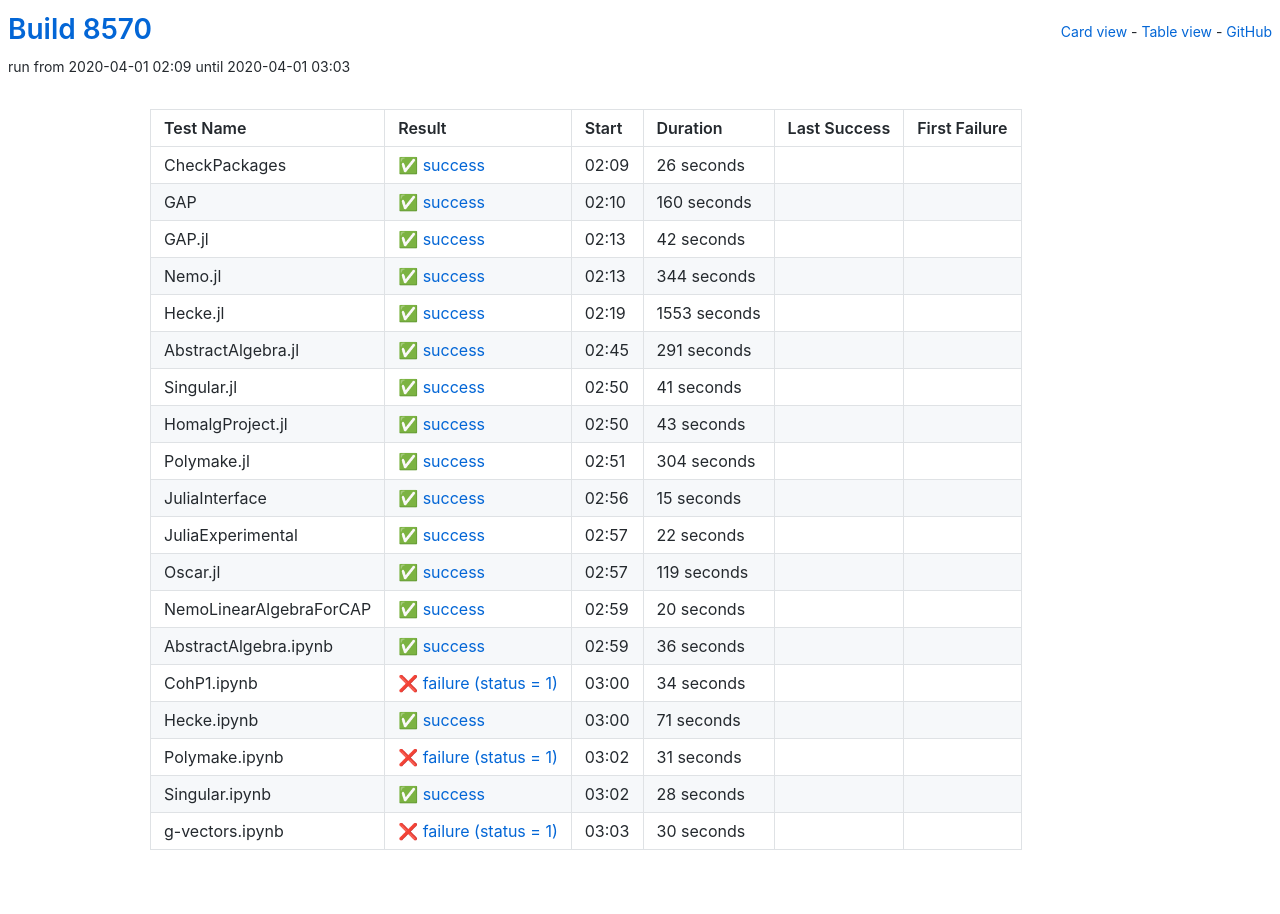
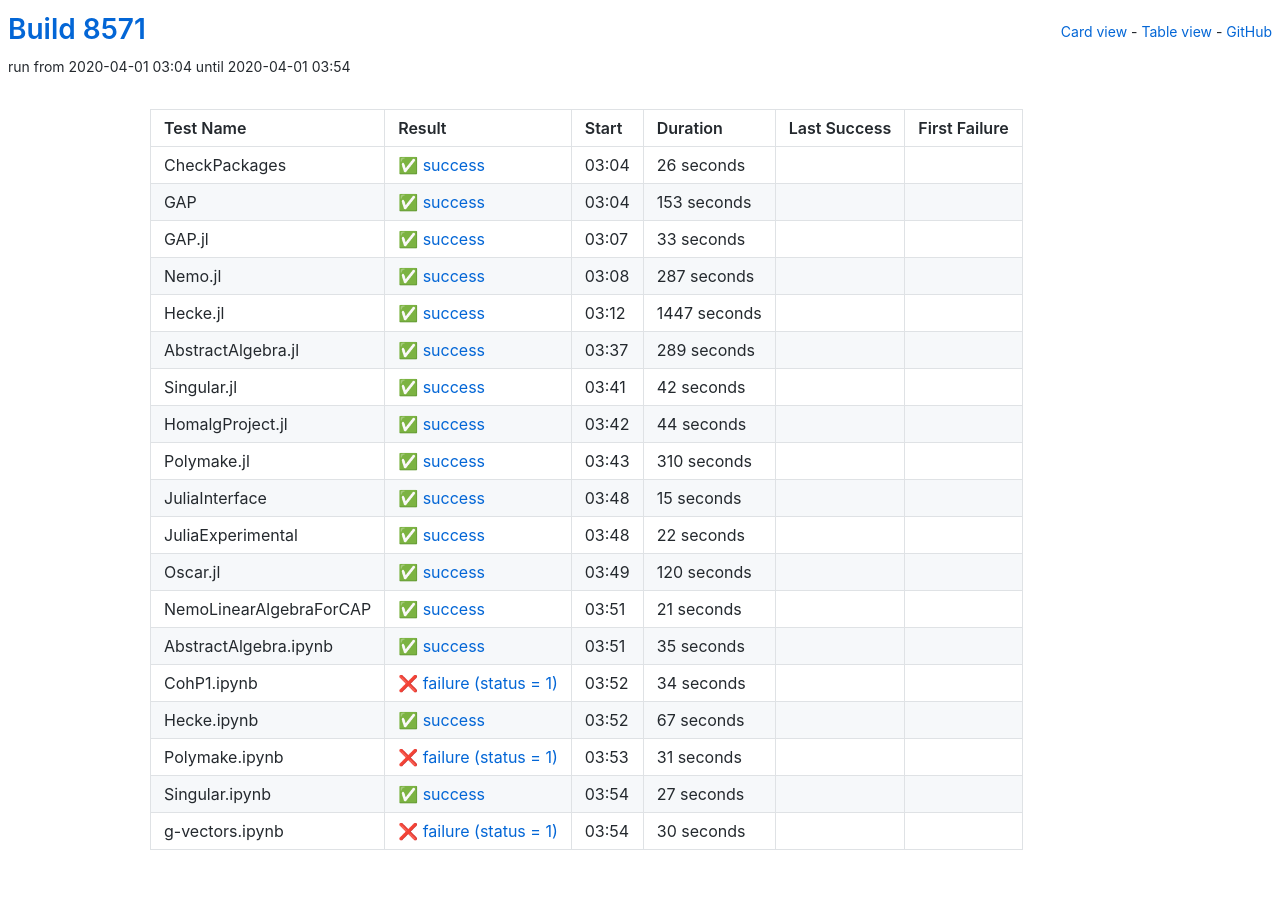
Before and after one commit to oscar-system/oscar-ci-status, a Jekyll site: the page built from table.html, in a window 1280 px wide. Built offline with Jekyll 4.4.1, drawn with Linux system fonts in a browser that asks for light colours.

Commit message:
Build 8571

```diff
--- a/_data/ci.yml
+++ b/_data/ci.yml
@@ -1,5 +1,5 @@
-build: 8570
-build_url: https://oscarci.mathematik.uni-kl.de/job/oscar/8570/
+build: 8571
+build_url: https://oscarci.mathematik.uni-kl.de/job/oscar/8571/
 job: oscar
 tests:
 - duration: 26
@@ -8,20 +8,64 @@ tests:
   first_failure_url: null
   last_success: false
   last_success_url: null
-  log: https://oscarci.mathematik.uni-kl.de/job/oscar/8570/artifact/logs/build-8570/CheckPackages.log
+  log: https://oscarci.mathematik.uni-kl.de/job/oscar/8571/artifact/logs/build-8571/CheckPackages.log
   name: CheckPackages
-  start: 2020-04-01 02:09
+  start: 2020-04-01 03:04
   status: success
   success: true
-- duration: 160
+- duration: 153
   exitcode: 0
   first_failure: false
   first_failure_url: null
   last_success: false
   last_success_url: null
-  log: https://oscarci.mathematik.uni-kl.de/job/oscar/8570/artifact/logs/build-8570/GAP.log
+  log: https://oscarci.mathematik.uni-kl.de/job/oscar/8571/artifact/logs/build-8571/GAP.log
   name: GAP
-  start: 2020-04-01 02:10
+  start: 2020-04-01 03:04
+  status: success
+  success: true
+- duration: 33
+  exitcode: 0
+  first_failure: false
+  first_failure_url: null
+  last_success: false
+  last_success_url: null
+  log: https://oscarci.mathematik.uni-kl.de/job/oscar/8571/artifact/logs/build-8571/GAP.jl.log
+  name: GAP.jl
+  start: 2020-04-01 03:07
+  status: success
+  success: true
+- duration: 287
+  exitcode: 0
+  first_failure: false
+  first_failure_url: null
+  last_success: false
+  last_success_url: null
+  log: https://oscarci.mathematik.uni-kl.de/job/oscar/8571/artifact/logs/build-8571/Nemo.jl.log
+  name: Nemo.jl
+  start: 2020-04-01 03:08
+  status: success
+  success: true
+- duration: 1447
+  exitcode: 0
+  first_failure: false
+  first_failure_url: null
+  last_success: false
+  last_success_url: null
+  log: https://oscarci.mathematik.uni-kl.de/job/oscar/8571/artifact/logs/build-8571/Hecke.jl.log
+  name: Hecke.jl
+  start: 2020-04-01 03:12
+  status: success
+  success: true
+- duration: 289
+  exitcode: 0
+  first_failure: false
+  first_failure_url: null
+  last_success: false
+  last_success_url: null
+  log: https://oscarci.mathematik.uni-kl.de/job/oscar/8571/artifact/logs/build-8571/AbstractAlgebra.jl.log
+  name: AbstractAlgebra.jl
+  start: 2020-04-01 03:37
   status: success
   success: true
 - duration: 42
@@ -30,75 +74,31 @@ tests:
   first_failure_url: null
   last_success: false
   last_success_url: null
-  log: https://oscarci.mathematik.uni-kl.de/job/oscar/8570/artifact/logs/build-8570/GAP.jl.log
-  name: GAP.jl
-  start: 2020-04-01 02:13
+  log: https://oscarci.mathematik.uni-kl.de/job/oscar/8571/artifact/logs/build-8571/Singular.jl.log
+  name: Singular.jl
+  start: 2020-04-01 03:41
   status: success
   success: true
-- duration: 344
+- duration: 44
   exitcode: 0
   first_failure: false
   first_failure_url: null
   last_success: false
   last_success_url: null
-  log: https://oscarci.mathematik.uni-kl.de/job/oscar/8570/artifact/logs/build-8570/Nemo.jl.log
-  name: Nemo.jl
-  start: 2020-04-01 02:13
+  log: https://oscarci.mathematik.uni-kl.de/job/oscar/8571/artifact/logs/build-8571/HomalgProject.jl.log
+  name: HomalgProject.jl
+  start: 2020-04-01 03:42
   status: success
   success: true
-- duration: 1553
+- duration: 310
   exitcode: 0
   first_failure: false
   first_failure_url: null
   last_success: false
   last_success_url: null
-  log: https://oscarci.mathematik.uni-kl.de/job/oscar/8570/artifact/logs/build-8570/Hecke.jl.log
-  name: Hecke.jl
-  start: 2020-04-01 02:19
-  status: success
-  success: true
-- duration: 291
-  exitcode: 0
-  first_failure: false
-  first_failure_url: null
-  last_success: false
-  last_success_url: null
-  log: https://oscarci.mathematik.uni-kl.de/job/oscar/8570/artifact/logs/build-8570/AbstractAlgebra.jl.log
-  name: AbstractAlgebra.jl
-  start: 2020-04-01 02:45
-  status: success
-  success: true
-- duration: 41
-  exitcode: 0
-  first_failure: false
-  first_failure_url: null
-  last_success: false
-  last_success_url: null
-  log: https://oscarci.mathematik.uni-kl.de/job/oscar/8570/artifact/logs/build-8570/Singular.jl.log
-  name: Singular.jl
-  start: 2020-04-01 02:50
-  status: success
-  success: true
-- duration: 43
-  exitcode: 0
-  first_failure: false
-  first_failure_url: null
-  last_success: false
-  last_success_url: null
-  log: https://oscarci.mathematik.uni-kl.de/job/oscar/8570/artifact/logs/build-8570/HomalgProject.jl.log
-  name: HomalgProject.jl
-  start: 2020-04-01 02:50
-  status: success
-  success: true
-- duration: 304
-  exitcode: 0
-  first_failure: false
-  first_failure_url: null
-  last_success: false
-  last_success_url: null
-  log: https://oscarci.mathematik.uni-kl.de/job/oscar/8570/artifact/logs/build-8570/Polymake.jl.log
+  log: https://oscarci.mathematik.uni-kl.de/job/oscar/8571/artifact/logs/build-8571/Polymake.jl.log
   name: Polymake.jl
-  start: 2020-04-01 02:51
+  start: 2020-04-01 03:43
   status: success
   success: true
 - duration: 15
@@ -107,9 +107,9 @@ tests:
   first_failure_url: null
   last_success: false
   last_success_url: null
-  log: https://oscarci.mathematik.uni-kl.de/job/oscar/8570/artifact/logs/build-8570/JuliaInterface.log
+  log: https://oscarci.mathematik.uni-kl.de/job/oscar/8571/artifact/logs/build-8571/JuliaInterface.log
   name: JuliaInterface
-  start: 2020-04-01 02:56
+  start: 2020-04-01 03:48
   status: success
   success: true
 - duration: 22
@@ -118,42 +118,42 @@ tests:
   first_failure_url: null
   last_success: false
   last_success_url: null
-  log: https://oscarci.mathematik.uni-kl.de/job/oscar/8570/artifact/logs/build-8570/JuliaExperimental.log
+  log: https://oscarci.mathematik.uni-kl.de/job/oscar/8571/artifact/logs/build-8571/JuliaExperimental.log
   name: JuliaExperimental
-  start: 2020-04-01 02:57
+  start: 2020-04-01 03:48
   status: success
   success: true
-- duration: 119
+- duration: 120
   exitcode: 0
   first_failure: false
   first_failure_url: null
   last_success: false
   last_success_url: null
-  log: https://oscarci.mathematik.uni-kl.de/job/oscar/8570/artifact/logs/build-8570/Oscar.jl.log
+  log: https://oscarci.mathematik.uni-kl.de/job/oscar/8571/artifact/logs/build-8571/Oscar.jl.log
   name: Oscar.jl
-  start: 2020-04-01 02:57
+  start: 2020-04-01 03:49
   status: success
   success: true
-- duration: 20
+- duration: 21
   exitcode: 0
   first_failure: false
   first_failure_url: null
   last_success: false
   last_success_url: null
-  log: https://oscarci.mathematik.uni-kl.de/job/oscar/8570/artifact/logs/build-8570/NemoLinearAlgebraForCAP.log
+  log: https://oscarci.mathematik.uni-kl.de/job/oscar/8571/artifact/logs/build-8571/NemoLinearAlgebraForCAP.log
   name: NemoLinearAlgebraForCAP
-  start: 2020-04-01 02:59
+  start: 2020-04-01 03:51
   status: success
   success: true
-- duration: 36
+- duration: 35
   exitcode: 0
   first_failure: false
   first_failure_url: null
   last_success: false
   last_success_url: null
-  log: https://oscarci.mathematik.uni-kl.de/job/oscar/8570/artifact/logs/build-8570/AbstractAlgebra.ipynb.log
+  log: https://oscarci.mathematik.uni-kl.de/job/oscar/8571/artifact/logs/build-8571/AbstractAlgebra.ipynb.log
   name: AbstractAlgebra.ipynb
-  start: 2020-04-01 02:59
+  start: 2020-04-01 03:51
   status: success
   success: true
 - duration: 34
@@ -162,20 +162,20 @@ tests:
   first_failure_url: null
   last_success: false
   last_success_url: null
-  log: https://oscarci.mathematik.uni-kl.de/job/oscar/8570/artifact/logs/build-8570/CohP1.ipynb.log
+  log: https://oscarci.mathematik.uni-kl.de/job/oscar/8571/artifact/logs/build-8571/CohP1.ipynb.log
   name: CohP1.ipynb
-  start: 2020-04-01 03:00
+  start: 2020-04-01 03:52
   status: failure
   success: false
-- duration: 71
+- duration: 67
   exitcode: 0
   first_failure: false
   first_failure_url: null
   last_success: false
   last_success_url: null
-  log: https://oscarci.mathematik.uni-kl.de/job/oscar/8570/artifact/logs/build-8570/Hecke.ipynb.log
+  log: https://oscarci.mathematik.uni-kl.de/job/oscar/8571/artifact/logs/build-8571/Hecke.ipynb.log
   name: Hecke.ipynb
-  start: 2020-04-01 03:00
+  start: 2020-04-01 03:52
   status: success
   success: true
 - duration: 31
@@ -184,20 +184,20 @@ tests:
   first_failure_url: null
   last_success: false
   last_success_url: null
-  log: https://oscarci.mathematik.uni-kl.de/job/oscar/8570/artifact/logs/build-8570/Polymake.ipynb.log
+  log: https://oscarci.mathematik.uni-kl.de/job/oscar/8571/artifact/logs/build-8571/Polymake.ipynb.log
   name: Polymake.ipynb
-  start: 2020-04-01 03:02
+  start: 2020-04-01 03:53
   status: failure
   success: false
-- duration: 28
+- duration: 27
   exitcode: 0
   first_failure: false
   first_failure_url: null
   last_success: false
   last_success_url: null
-  log: https://oscarci.mathematik.uni-kl.de/job/oscar/8570/artifact/logs/build-8570/Singular.ipynb.log
+  log: https://oscarci.mathematik.uni-kl.de/job/oscar/8571/artifact/logs/build-8571/Singular.ipynb.log
   name: Singular.ipynb
-  start: 2020-04-01 03:02
+  start: 2020-04-01 03:54
   status: success
   success: true
 - duration: 30
@@ -206,8 +206,8 @@ tests:
   first_failure_url: null
   last_success: false
   last_success_url: null
-  log: https://oscarci.mathematik.uni-kl.de/job/oscar/8570/artifact/logs/build-8570/g-vectors.ipynb.log
+  log: https://oscarci.mathematik.uni-kl.de/job/oscar/8571/artifact/logs/build-8571/g-vectors.ipynb.log
   name: g-vectors.ipynb
-  start: 2020-04-01 03:03
+  start: 2020-04-01 03:54
   status: failure
   success: false
```
Also changed, not shown: README.md.
